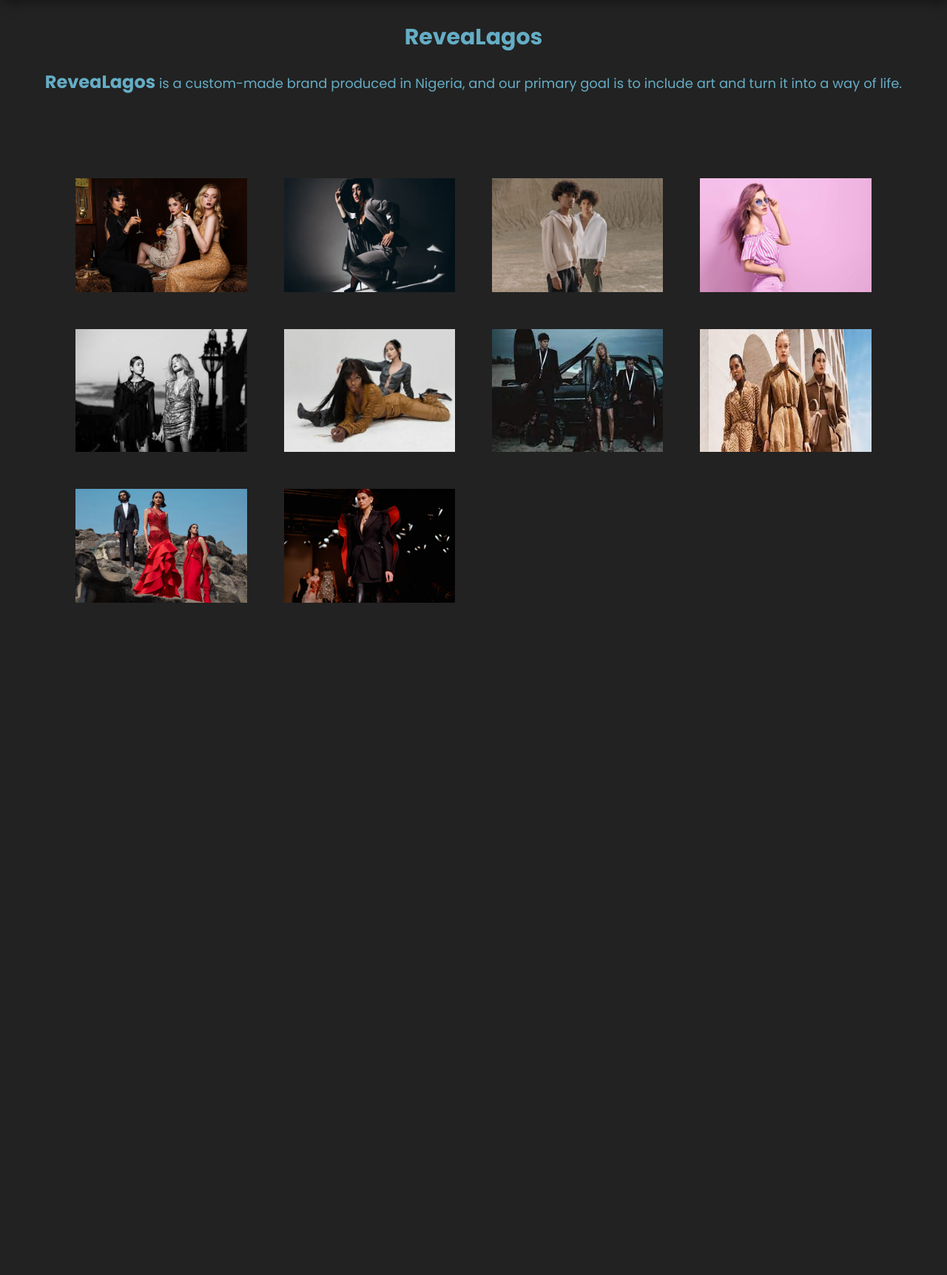
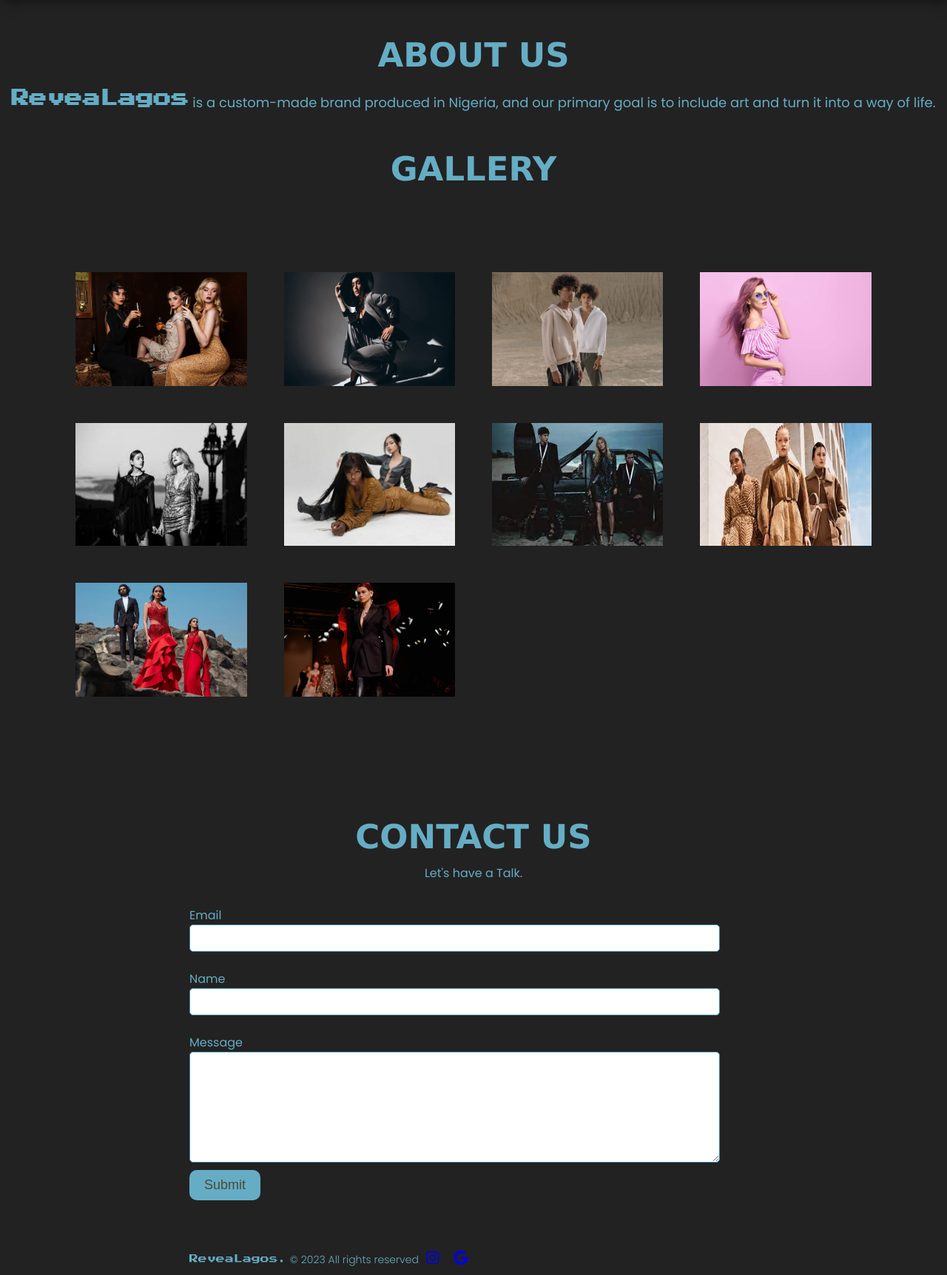
Before and after one commit to neadianyanwu/reveallag, a plain HTML site: page index.html in a window 1280 px wide. Shown: the part 866-2590 px from the top of the page at 74% size. Before the commit the page ends 1794 px from the top, so only its background shows below. Drawn offline with Linux system fonts and the light colour scheme; files whose address does not match are found by name.

Commit message:
updated commit

```diff
--- a/index.html
+++ b/index.html
@@ -15,23 +15,17 @@
         <marquee behavior="scroll" direction="left" width="100%" scrollamount="5">ReveaLagos</marquee>
 
         <!-- Section NavBar -->
-        <header class="header">
+        <header class="header" id="header">
             <h2 class="logo"><a href="#">ReveaLagos</a></h2>
 
             <nav class="navbar">
                 <ul>
-                    <li><a href="#">Home</a></li>
-                    <li><a href="#">Gallery</a></li>
-                    <li><a href="#">Sales</a></li>
-                    <li><a href="#">Contact</a></li>
+                    <li><a href="#header">Home</a></li>
+                    <li><a href="#gallery">Gallery</a></li>
+                    <li><a href="#about">About</a></li>
+                    <li><a href="#contact">Contact</a></li>
                 </ul>
             </nav>
-
-            <!-- Section: Icon Nav-->
-            <div class="icons">
-                <i class="fas fa-search"></i>
-                <i class="fas fa-shopping-cart"></i>
-            </div>
 
              <!-- Section: MenuBar-->
             <div class="menubar">
@@ -59,12 +53,15 @@
         </div>
 
         <!-- Section: About -->
-        <div class="about">
-            <h3>ReveaLagos</h3>
+        <div class="about" id="about">
+            <h3>About Us</h3>
             <p><span>ReveaLagos</span> is a custom-made brand produced in Nigeria, and our primary goal is to include art and turn it into a way of life.</p>
         </div>
 
         <!-- Section:Image Gallery -->
+
+       <div id="gallery">
+        <h1 class="gallery-title">Gallery</h1>
         <div class="gallery-container">
             <div class="gallery">
                 <a href="img/e.jpg" data-lightbox="models" data-title="Spring Collection">
@@ -99,9 +96,47 @@
                 </a>
             </div>
         </div>
+       </div>
 
+        <!-- Section: Contact -->
+        <div class="contact" id="contact">
+            <h1>Contact Us</h1>
+            <p>Let's have a Talk.</p>
+            <form action="">
+                <div class="form-content">
+                    <label for="email">Email</label>
+                    <input type="email" name="email" id="email">
+                </div>
+                <div class="form-content">
+                    <label for="name">Name</label>
+                    <input type="name" name="name" id="name">
+                </div>
+                <div class="form-content">
+                    <label for="message">Message</label>
+                    <textarea name="message" id="" cols="30" rows="5"></textarea>
+                    <button type="submit" class="btn">Submit</button>
+                </div>
 
-        <!-- <marquee behavior="sliding" direction="right" class="blink"  width="100%" scrollamount="5">New Show Date</marquee> -->
+            </form>
+        </div>
+
+        <div class="backtotop">
+            <button id="back-to-top" title="Back to Top"><i class="fa-solid fa-chevron-up"></i></button>
+        </div>
+
+        <!-- section: Footer -->
+        <footer class="footer">
+            <div class="footer-content">
+                <p><span>ReveaLagos.</span> &copy; 2023 All rights reserved</p>
+                <div class="footer-icon">
+                    <a href="https://www.instagram.com/reveallagos/"><i class="fa-brands fa-instagram"></i></a>
+                    <a href=""><i class="fa-brands fa-threads"></i></a>
+                    <a href="Reveallagos@gmail.com"><i class="fa-brands fa-google"></i></a>
+
+                </div>
+            </div>
+        </footer>
+
     </div>
 
     <!-- Section: JavsScript Link -->
--- a/main.js
+++ b/main.js
@@ -26,3 +26,23 @@
     navLinks.classList.toggle('active');
     menuBar.classList.toggle('active');
 });
+
+
+// Back to Top
+
+const backToTopButton = document.getElementById("back-to-top");
+
+// When the user scrolls down 20px from the top of the document, show the button
+window.addEventListener("scroll", () => {
+    if (document.body.scrollTop > 20 || document.documentElement.scrollTop > 20) {
+        backToTopButton.style.display = "block";
+    } else {
+        backToTopButton.style.display = "none";
+    }
+});
+
+// Scroll to the top of the document when the button is clicked
+backToTopButton.addEventListener("click", () => {
+    document.body.scrollTop = 0; // For Safari
+    document.documentElement.scrollTop = 0; // For Chrome, Firefox, IE, and Opera
+});
--- a/style.css
+++ b/style.css
@@ -83,21 +83,6 @@
     color: #9cc0d6;
 }
 
-.icons {
-    font-size: 16px;
-    font-weight: 300;
-    display: flex;
-    gap: 15px;
-    margin-top: 10px;
-}
-
-.icons .fa-magnifying-glass:hover,
-.icons .fa-cart-shopping:hover {
-    transform: scale(1.1);
-    transition: .4s ease;
-    color: #9cc0d6;
-}
-
 /* Section: Menu-Icon */
 .menubar {
     display: none;
@@ -128,6 +113,12 @@
 
 .text-wrapper h1 {
     color: #cadce0;
+    font-family: 'Press Start 2P', cursive;
+    text-align: center;
+    font-size: 45px;
+    margin-top: 50px;
+    text-transform: capitalize;
+    font-weight: 600;
 }
 
 .text-wrapper h1 span {
@@ -139,6 +130,7 @@
     margin-top: 10px;
     font-weight: 500;
     color: #cadce0;
+    font-family: Verdana, Geneva, Tahoma, sans-serif;
 }
 
 .text-wrapper p span {
@@ -173,8 +165,12 @@
 }
 
 .about h3 {
-    font-size: 30px;
-    font-weight: 700;
+    text-align: center;
+    font-size: 45px;
+    margin-top: 50px;
+    text-transform: uppercase;
+    font-weight: 600;
+    font-family: Verdana, Geneva, Tahoma, sans-serif;
 }
 
 .about p {
@@ -186,8 +182,19 @@
 .about p span {
     font-size: x-large;
     font-weight: bold;
+    font-family: 'Press Start 2P', cursive;
 }
 /* Section: Image Gallery */
+#gallery h1 {
+    /* display: flex; */
+    text-align: center;
+    font-size: 45px;
+    margin-top: 50px;
+    text-transform: uppercase;
+    font-weight: 600;
+    font-family: Verdana, Geneva, Tahoma, sans-serif;
+}
+
 .gallery-container {
     width: 100%;
     min-height: 100vh;
@@ -208,16 +215,152 @@
     height: 100%;
 }
 
-/* Section: Marquee Blink Alert */
-/* .blink {
-    animation: blinker 1.5s linear infinite;
-    color: red;
+/* Section: Contact Us */
+.contact {
+    margin-top: 30px;
 }
-@keyframes blinker {
-    50% {
-        opacity: 0;
-    }
-} */
+
+.contact h1 {
+    text-align: center;
+    display: flex;
+    justify-content: center;
+    font-size: 45px;
+    margin-top: 50px;
+    text-transform: uppercase;
+    font-weight: 600;
+    font-family: Verdana, Geneva, Tahoma, sans-serif;
+    margin-bottom: 10px;
+}
+
+.contact p {
+    margin-bottom: 2rem;
+    text-align: center;
+    /* display: flex;
+    justify-content: center; */
+}
+
+.form-content {
+    margin-bottom: 1.5rem;
+    margin-left: 20%;
+}
+
+.form-content input, .form-content textarea {
+    width: 70%;
+    padding: 10px;
+    border: 1px solid #3c87ac;
+    border-radius: 5px;
+    text-align: center;
+    justify-content: flex-start;
+    display: flex;
+    outline: none;
+}
+
+.form-content textarea {
+    resize: vertical;
+    min-height: 150px;
+}
+
+.form-content input:focus, .form-content textarea:focus {
+    border-color: 6px solid#3c87ac;
+    box-shadow: 0 10px 20px rgba(75, 103, 194, 0.5);
+}
+
+.form-content .btn {
+    margin-top: 10px;
+    background: #65adc5;
+    padding: 10px 20px;
+    border-radius: 10px;
+    font-size: 18px;
+    text-align: center;
+    border: none;
+    outline: none;
+    color: #4b4a37;
+}
+
+.form-content .btn:hover {
+    background: #ecf6fb;
+    color: #a6bace;
+}
+
+
+/* Section: Back to Top */
+.backtotop {
+    display: flex;
+    margin-top: 30px;
+    justify-content: flex-end;
+}
+
+#back-to-top {
+    display: none;
+    position: fixed;
+    bottom: 20px;
+    right: 20px;
+    width: 40px;
+    height: 40px;
+    background: #3c87ac;
+    color: #9cc0d6;
+    border: none;
+    border-radius: 50%;
+    cursor: pointer;
+    font-size: 24px;
+    text-align: center;
+    line-height: 40px;
+    z-index: 9999;
+}
+
+#back-to-top:hover {
+    background: #a6bace;
+    color: #4b4a37;
+}
+
+/* Section: Footer */
+.footer {
+    margin-top: 30px;
+    justify-content: center;
+    text-align: center;
+}
+
+.footer .footer-content {
+    display: flex;
+    padding: 10px 20%;
+}
+
+.footer-content h2 {
+    font-size: 16px;
+    font-weight: 300;
+}
+
+.footer-content p {
+    font-size: 14px;
+    font-weight: 300;
+}
+
+.footer-content span {
+    font-family: 'Press Start 2P', cursive;
+    font-size: 12px;
+    font-weight: 300;
+}
+
+.footer-icon {
+    position: relative;
+    display: flex;
+    left: 10px;
+    gap: 10px;
+    font-size: 20px;
+    font-weight: 300;
+    bottom: 2px;
+    transition: all 0.5s ease;
+    cursor: pointer;
+}
+
+.footer-icon a {
+    text-decoration: none;
+}
+
+.footer-icon .fa-instagram:hover, .footer-icon .fa-threads:hover, .footer-icon .fa-google:hover {
+    color:  #bc2a8d;
+}
+
 
 /* Section: Media Queries */
 @media screen and (max-width: 1040px) {
@@ -239,7 +382,7 @@
         backdrop-filter: blur(7.1px);
         -webkit-backdrop-filter: blur(7.1px);
         border: 1px solid rgba(35, 35, 35, 0.44);
-        top: 80px;
+        top: 64px;
         left: 0;
         z-index: 1;
     }
@@ -274,7 +417,8 @@
         background: #9cc0d6;
     }
 
-    .icons {
-        display: none;
+    .images img {
+        width: 100%;
+        height: 100%;
     }
 }
```
Also changed, not shown: lightbox.css.
